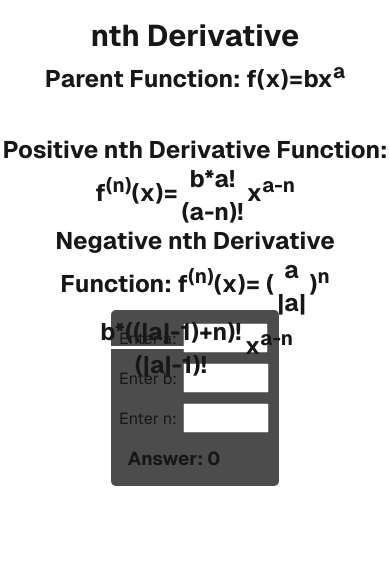
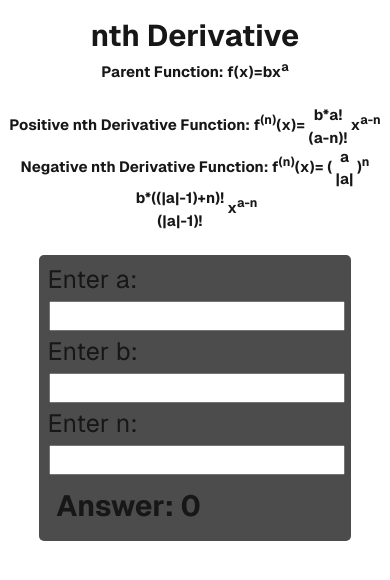
Before and after one commit to PythonDarklord/nth-derivative, a Next.js app: page / in a window 390 px wide. Shown: the top 580 px of the page. Built offline with nearby package versions, Linux system fonts and the light colour scheme.

Commit message:
Mobile integration

```diff
--- a/styles/Home.module.css
+++ b/styles/Home.module.css
@@ -228,3 +228,17 @@ a.secondary {
     filter: invert();
   }
 }
+
+@media (max-width: 755px) {
+  .description {
+    font-size: 10px;
+  }
+  .function {
+    font-size: 25px;
+    width: 80vw;
+  }
+  .function input {
+    width: 100%
+  }
+
+}
```
